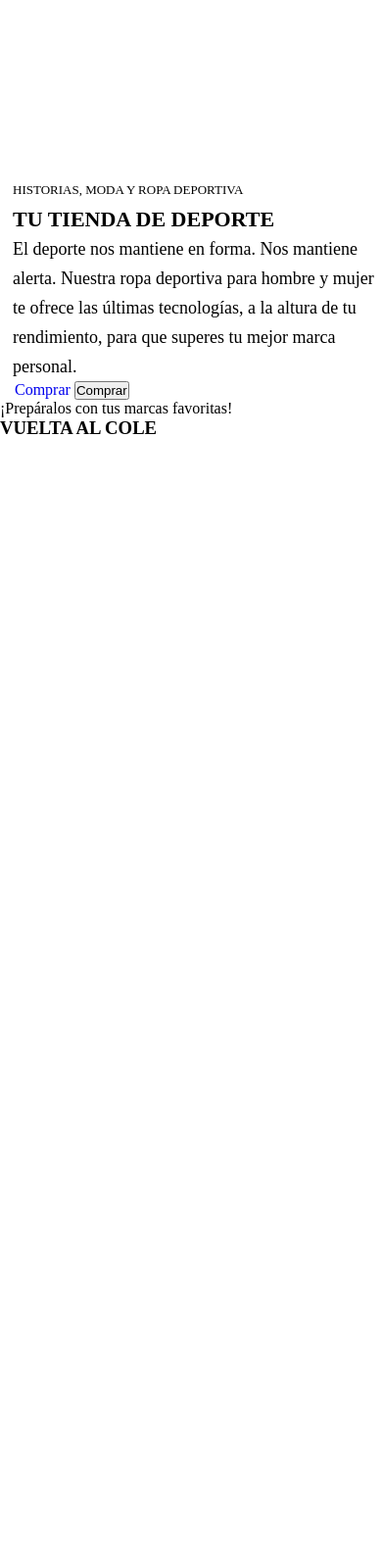
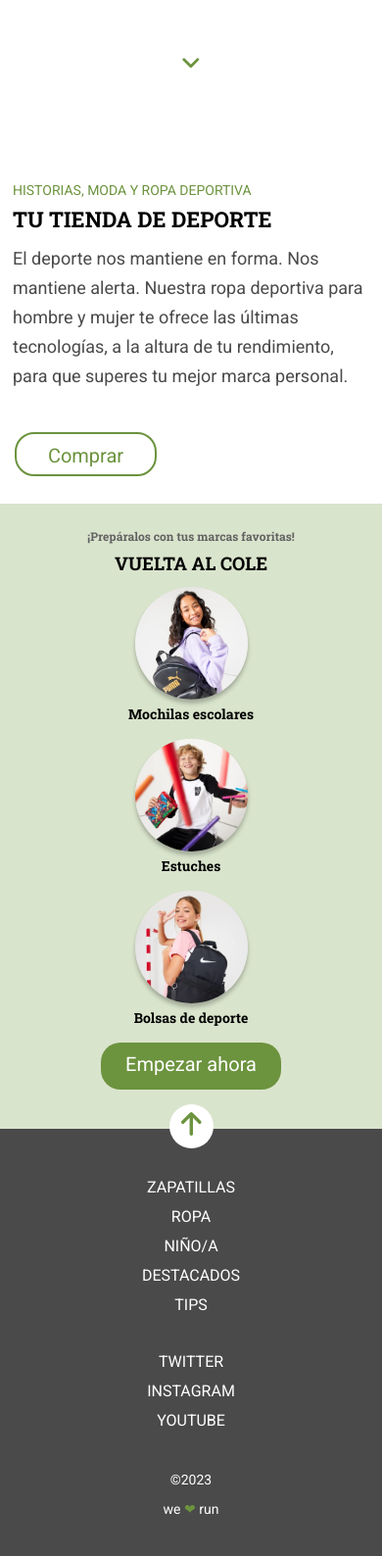
Before and after one commit to Adalab/modulo-1-evaluacion-final-Mar-CM, a website built with Vite: page src/index.html in a window 390 px wide. Shown: the part 407-1995 px from the top of the page at 98% size. Before the commit the page ends 855 px from the top, so only its background shows below. Built offline with nearby package versions, Linux system fonts and the light colour scheme; files whose address does not match are found by name.

Commit message:
Finish mobile

```diff
--- a/src/index.html
+++ b/src/index.html
@@ -5,6 +5,9 @@
         <meta name="viewport" content="width=device-width, initial-scale=1.0">
         <title>Planet Deport</title>
         <link rel="stylesheet" href="./scss/main.scss">
+        <link rel="preconnect" href="https://fonts.googleapis.com">
+        <link rel="preconnect" href="https://fonts.gstatic.com" crossorigin>
+        <link href="https://fonts.googleapis.com/css2?family=Roboto+Slab:wght@100;200;300;400;500;600;700;800;900&family=Roboto:wght@100;300;400;500;700;900&display=swap" rel="stylesheet">
     </head>
     <body>
         <main>
--- a/src/partials/footer.html
+++ b/src/partials/footer.html
@@ -0,0 +1,29 @@
+<footer id="footer">
+    <div class="scrollup">
+        <a class="scrollup__up" href="index.html"><img class="scrollup__up--img" src="/images/ico-arrow.svg" alt=""></a>
+    </div>
+    <div>
+        <ul class="box__1">
+            <li>ZAPATILLAS</li>
+            <li>ROPA</li>
+            <li>NIÑO/A</li>
+            <li>DESTACADOS</li>
+            <li>TIPS</li>
+        </ul>
+    </div>
+    <div>
+        <ul class="box__2" >
+            <li>TWITTER</li>
+            <li>INSTAGRAM</li>
+            <li>YOUTUBE</li>
+        </ul>
+    </div>
+    <div class="box__3">
+        <span>©2023</span>
+    </div>
+    <div class="box__4">
+        <span>we
+        <span class="box__4--heart">❤︎</span>
+        <span>run</span>
+    </div>
+</footer>
--- a/src/partials/header.html
+++ b/src/partials/header.html
@@ -1,5 +1,5 @@
-<header>
+<header class="button">
     <button class="button__nav">
-      <img src="./images/ico-menu.svg" alt="">
+      <img src="./images/ico-menu.svg" alt=""><a href="https://adalab.es/"></a>
     </button>
 </header>
--- a/src/partials/hero.html
+++ b/src/partials/hero.html
@@ -2,4 +2,7 @@
 <div class="hero__text">
     <h1 class="hero__text--title">COMIENZOS COMPARTIDOS</h1>
     <p class="hero__text--p">Todo lo que necesitan para volver al cole con ilusión</p>
+<div class="scroll">
+    <a class="scroll__down" href="#footer"><img class="scroll__down--img" src="/images/ico-scroll-down.svg" alt=""></a>
 </div>
+</div>
--- a/src/partials/part-grey.html
+++ b/src/partials/part-grey.html
@@ -1,5 +1,13 @@
-<section>
-    <p>¡Prepáralos con tus marcas favoritas!</p>
-    <h3>VUELTA AL COLE</h3>
-
-</section>
+<aside class="container__school">
+    <p class="container__school--title">¡Prepáralos con tus marcas favoritas!</p>
+    <h3 class="container__chool--subtitle">VUELTA AL COLE</h3>
+    <div class="wrapper">
+        <img class="wrapper__1" src="/images/mochila.png" alt="Mochila">
+        <span class="wrapper__text">Mochilas escolares</span>
+        <img class="wrapper__1" src="/images/estuche.png" alt="Estuche">
+        <span class="wrapper__text">Estuches</span>
+        <img class="wrapper__1" src="/images/bolsa-mochila.png" alt="">
+        <span class="wrapper__text">Bolsas de deporte</span>
+    </div>
+    <a class="button__green" href="https://adalab.es/">Empezar ahora</a>
+</aside>
--- a/src/partials/part-white.html
+++ b/src/partials/part-white.html
@@ -3,7 +3,6 @@
     <h2 class="container__title">TU TIENDA DE DEPORTE</h2>
     <p class="container__p">El deporte nos mantiene en forma. Nos mantiene alerta. Nuestra ropa deportiva para hombre y mujer te ofrece las últimas tecnologías, a la altura de tu rendimiento, para que superes tu mejor marca personal.</p>
 </div>
-<div class="container__buy">
-    <a href="#">Comprar</a>
-    <button>Comprar</button>
+<div class="buy">
+    <a class="buy__link" href="https://adalab.es/" target="_blank">Comprar</a>
 </div>
--- a/src/scss/core/_reset.scss
+++ b/src/scss/core/_reset.scss
@@ -3,4 +3,5 @@
   margin: 0;
   padding: 0;
   text-decoration: none;
+  list-style: none;
 }
--- a/src/scss/core/_variables.scss
+++ b/src/scss/core/_variables.scss
@@ -1,6 +1,11 @@
 // fonts
 $font-main: 'Roboto', sans-serif;
 
-// colors
-$color-bg: #f3f4f5;
-$color-secondary: #999;
+$color-primary: #6c933e;
+$color-secondary: #d9e4cc;
+$color-terciary: #4a4a4a;
+$white: #ffffff;
+$black:#000000;
+
+$font-main: 'Roboto', sans-serif;
+$font-text: 'Roboto Slab', serif;
--- a/src/scss/layout/_footer.scss
+++ b/src/scss/layout/_footer.scss
@@ -1,8 +1,48 @@
-.page__footer {
-  position: fixed;
-  left: 0;
-  bottom: 0;
-  width: 100vw;
-  padding: 1rem;
-  color: $color-secondary;
+footer {
+  width: 100%;
+  // height: 433px;
+  background-color: $color-terciary;
+  color: white;
+  display: flex;
+  flex-direction: column;
+  text-align: center;
+  font-family: $font-main;
 }
+
+.box__1 {
+  font-size: 16px;
+  line-height: 30px;
+}
+
+.box__2 {
+  font-size: 16px;
+  line-height: 30px;
+  margin-top: 28px;
+}
+
+.box__3 {
+  font-size: 14px;
+  line-height: 30px;
+  margin-top: 30px;
+}
+.box__4 {
+  font-size: 14px;
+  line-height: 30px;
+  margin-bottom: 33.5px;
+  &--heart {
+    color: $color-primary;
+  }
+}
+
+.scrollup {
+  width: 45px;
+  height: 45px;
+  display: flex;
+  background-color: $white;
+  border-radius: 22.5px;
+  align-items: center;
+  justify-content: center;
+  position: relative;
+  margin: 0 auto;
+  top: -25px;
+}
--- a/src/scss/layout/_header.scss
+++ b/src/scss/layout/_header.scss
@@ -1,13 +1,13 @@
-header {
+.button {
+  width: 36.8px;
+  height: 36.8px;
   display: flex;
   position: fixed;
-  width: 36.8px;
-  height: 36.8px;
+  z-index: 3;
+  &__nav {
+    background-color: $color-primary;
+    color: $white;
+    width: 100%;
+    border: none;
+  }
 }
-
-.button__nav {
-  background-color: #6c933e;
-  color: white;
-  width: 100%;
-  border: none;
-}
--- a/src/scss/layout/_hero.scss
+++ b/src/scss/layout/_hero.scss
@@ -2,9 +2,15 @@
   width: 100%;
   height: 552px;
   background-image: url(../images/cover.jpeg);
-  background-position: center;
+  background-position: 80%;
   background-repeat: no-repeat;
   background-size: cover;
+    @media (min-width: 768px) {
+      height: 783.9px;
+    }
+    @media (min-width: 1280px) {
+     height: 868px;
+   }
 }
 
 .hero__text{
@@ -14,11 +20,35 @@
   text-align: center;
   position: absolute;
   top: 297px;
-  color: white;
+  color: $white;
+  margin: 0 auto;
+  align-items: center;
    &--title {
     font-size: 30px;
+    line-height: 50px;
+    font-family: $font-text;
+    font-weight: bold;
+    text-shadow: 0 2px 3px 0 rgba(0, 0, 0, 0.2);
    }
   &--p {
-    font-size: 19px;
+    font-size: 15px;
+    font-family: $font-main;
+    width: 243px;
+    margin-top: 10px;
   }
 }
+
+.scroll {
+  width: 38.2px;
+  height: 38.2px;
+  display: flex;
+  background-color: $white;
+  border-radius: 22.5px;
+  align-items: center;
+  justify-content: center;
+  margin-top: 10px;
+    &--img {
+      width: 16.9px;
+      height: 9.9px;
+    }
+}
--- /dev/null
+++ b/src/scss/layout/_part-grey.scss
@@ -0,0 +1,53 @@
+.container__school {
+    background-color: $color-secondary;
+    display: flex;
+    padding-top: 18px;
+    padding-bottom: 40px;
+    font-family: $font-text;
+    text-align: center;
+    flex-direction: column;
+    align-items: center;
+    &--title {
+        font-size: 12px;
+        color: #626262;
+        line-height: 30px;
+        font-weight: 700;
+    }
+}
+
+.wrapper {
+    display: grid;
+    align-items: stretch;
+    justify-content: space-evenly;
+    justify-items: center;
+    align-items: start;
+    padding-top: 12px;
+    &__1 {
+        margin: 0 auto;
+        width: 115px;
+        height: auto;
+        border-radius: 75px;
+        box-shadow: 0 4px 4px 0px rgba(0, 0, 0, 0.25);
+    }
+    &__text {
+        font-size: 14px;
+        line-height: 30px;
+        color: $black;
+        font-family: $font-text;
+        font-weight: bold;
+        padding-bottom: 10px;
+    }
+}
+
+.button__green {
+    margin: 0 auto;
+    width: 184px;
+    height: 47.5px;
+    color: $white;
+    background-color: $color-primary;
+    border-radius: 20px;
+    text-align: center;
+    line-height: 45px;
+    font-family: $font-main;
+    font-size: 20px;
+}
--- a/src/scss/layout/_part-white.scss
+++ b/src/scss/layout/_part-white.scss
@@ -2,21 +2,43 @@
     line-height: 30px;
     padding-top: 34px;
     padding-left: 13px;
+
     &__subtitle {
-        font-size: 13px;
+        font-size: 14px;
         line-height: 30px;
+        color: $color-primary;
+        font-family: $font-main;
     }
     &__title {
         font-size: 22px;
         line-height: 30px;
+        color: $black;
+        font-family: $font-text;
     }
     &__p {
         font-size: 18px;
-
+        color: $color-terciary;
+        font-family: $font-main;
+        padding-top: 10px;
+        padding-right: 17px;
+        padding-bottom: 42px;
     }
 }
 
-.container__buy {
+.buy {
+    display: flex;
     padding-left: 15px;
-
+    margin-bottom: 28px;
+    width: 160px;
+    height: 45px;
+    &__link {
+        width: 100%;
+        color: $color-primary;
+        border: solid 2px $color-primary;
+        border-radius: 20px;
+        text-align: center;
+        line-height: 45px;
+        font-family: $font-main;
+        font-size: 20px;
+    }
 }
--- a/src/scss/main.scss
+++ b/src/scss/main.scss
@@ -3,3 +3,5 @@
 @import 'layout/header';
 @import 'layout/hero';
 @import 'layout/part-white';
+@import 'layout/part-grey';
+@import 'layout/footer';
```
Also changed, not shown: src/scss/components/_code.scss (+6 -6 lines), package.json (indentation only), public/images/bolsa-mochila.png (renamed from public/images/lpbts-mod05-img03-mob.png), public/images/estuche.png (renamed from public/images/lpbts-mod05-img04-mob.png), public/images/mochila.png (renamed from public/images/lpbts-mod05-img01-desk.png).
